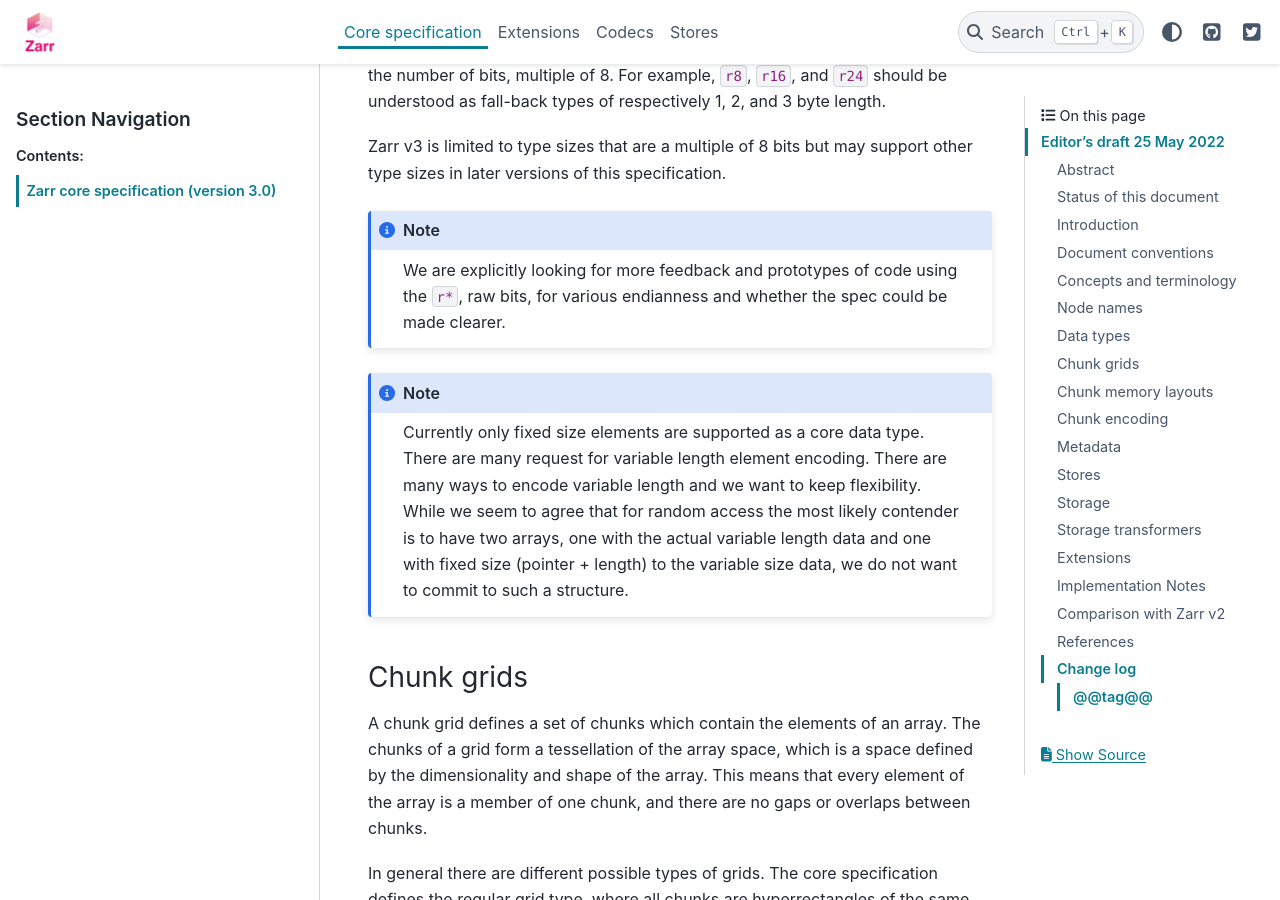
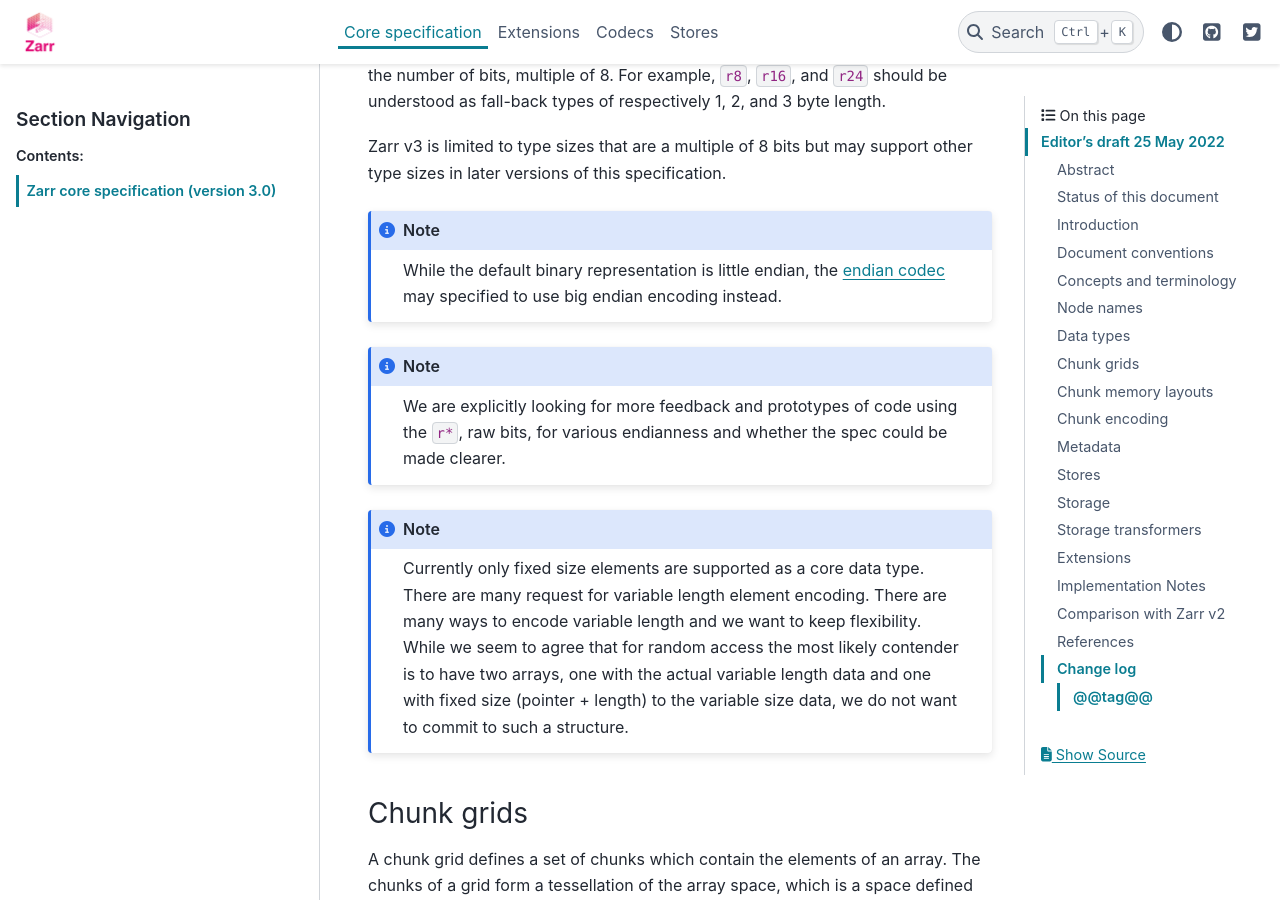
Before and after one commit to zarr-developers/zarr-specs, a Sphinx documentation site: the page built from docs/core/v3.0.rst, in a window 1280 px wide and 900 px high, scrolled down 9815 px. Built offline with Sphinx 7.4.7 and the PyData theme 0.15.4, drawn with Linux system fonts in a browser that asks for light colours.

Commit message:
Add note in data type section about endian codec

```diff
--- a/docs/codecs.rst
+++ b/docs/codecs.rst
@@ -178,6 +178,8 @@ header. The format of the encoded buffer is defined in [BLOSC]_. The
 reference implementation is provided by the `c-blosc library
 <https://github.com/Blosc/c-blosc>`_.
 
+.. _endian-codec:
+
 Endian
 ------
 
--- a/docs/core/v3.0.rst
+++ b/docs/core/v3.0.rst
@@ -536,6 +536,11 @@ should be understood as fall-back types of respectively 1, 2, and 3 byte length.
 Zarr v3 is limited to type sizes that are a multiple of 8 bits but may support
 other type sizes in later versions of this specification.
 
+.. note::
+
+   While the default binary representation is little endian, the :ref:`endian
+   codec<endian-codec>` may specified to use big endian encoding instead.
+
 
 .. note::
 
```
